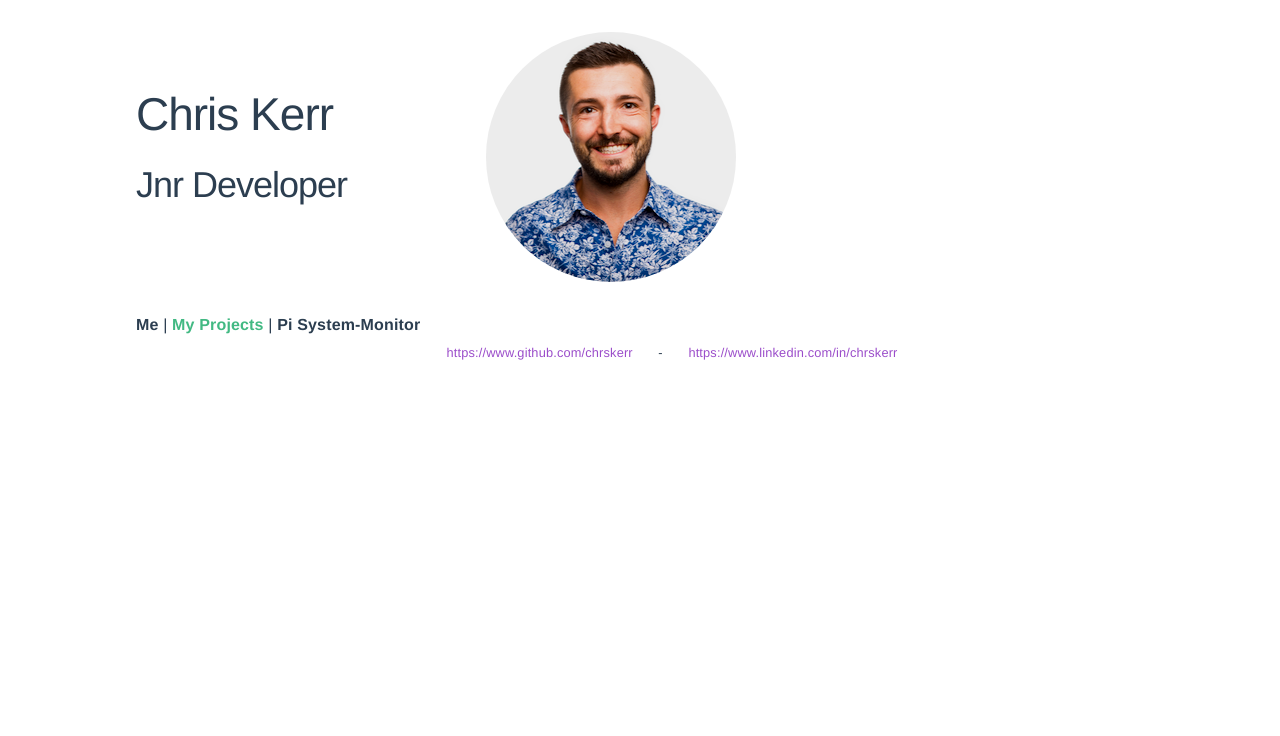
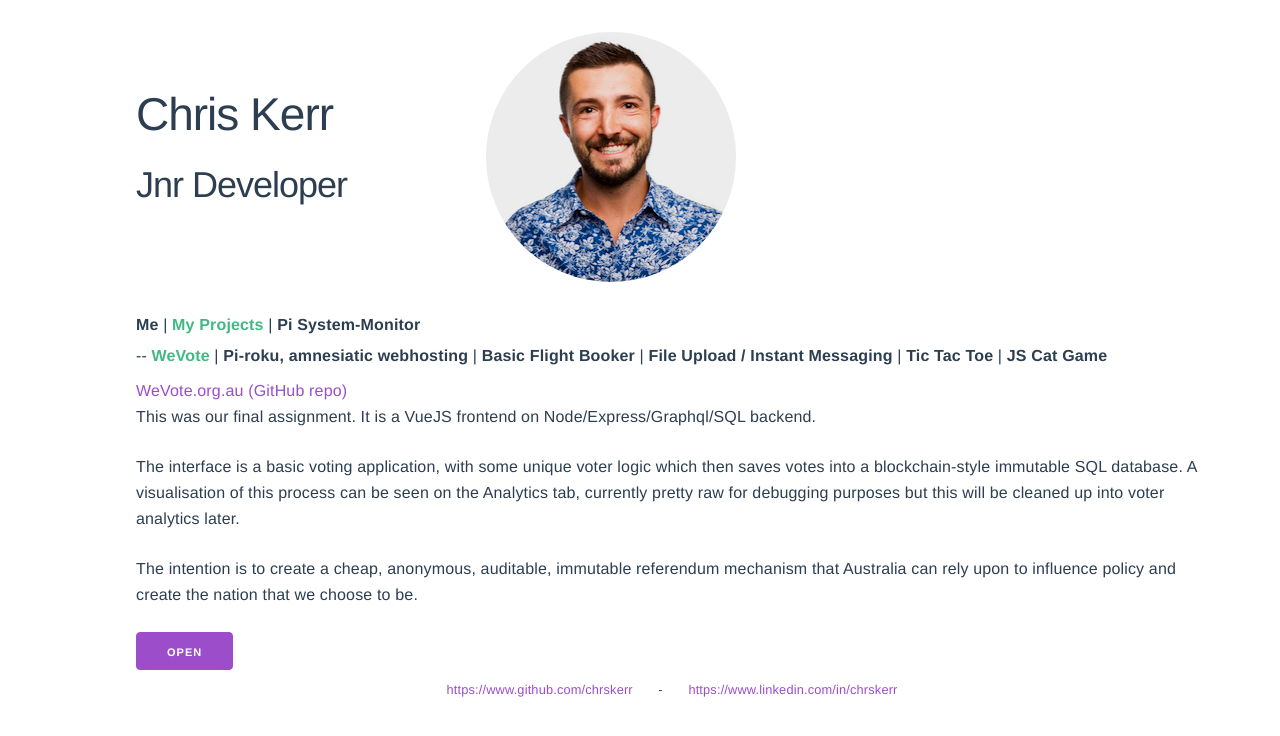
Before and after one commit to chrskerr/chrskerr.com, a Vue app: page /projects/wevote in a window 1280 px wide. Shown: the top 736 px of the page. Built offline with nearby package versions, Linux system fonts and the light colour scheme.

Commit message:
updated referendums link

```diff
--- a/src/components/ProjectNav.vue
+++ b/src/components/ProjectNav.vue
@@ -2,7 +2,7 @@
     <div>
         <div id="nav">
             <span id='hide'>-- </span>
-            <router-link to='/projects/referendum'>Referendum App</router-link><span id='hide'> | </span>
+            <router-link to='/projects/wevote'>WeVote</router-link><span id='hide'> | </span>
             <router-link to="/projects/piroku">Pi-roku, amnesiatic webhosting</router-link><span id='hide'> | </span>
             <router-link to="/projects/basicflights">Basic Flight Booker</router-link><span id='hide'> | </span>
             <router-link to="/projects/projectone">File Upload / Instant Messaging</router-link><span id='hide'> | </span>
--- a/src/router/index.js
+++ b/src/router/index.js
@@ -54,9 +54,9 @@ const routes = [
     component: () => import("../views/projects/BasicFlights.vue")
   },
   {
-    path: "/projects/referendum",
-    name: "referendum",
-    component: () => import("../views/projects/Referendum.vue")
+    path: "/projects/wevote",
+    name: "wevote",
+    component: () => import("../views/projects/WeVote.vue")
   }
 ];
 
--- a/src/views/projects/Referendum.vue
+++ b/src/views/projects/WeVote.vue
@@ -1,12 +1,12 @@
 <template>
-    <div id="referedum">
+    <div id="wevote">
         <project-nav />
-        <a href='https://github.com/chrskerr/referendums.org.au' target="_blank">Australian Referendums (GitHub repo)</a>
+        <a href='https://github.com/chrskerr/wevote.org.au' target="_blank">WeVote.org.au (GitHub repo)</a>
 
         <p>This was our final assignment. It is a VueJS frontend on Node/Express/Graphql/SQL backend.</p>
         <p>The interface is a basic voting application, with some unique voter logic which then saves votes into a blockchain-style immutable SQL database. A visualisation of this process can be seen on the Analytics tab, currently pretty raw for debugging purposes but this will be cleaned up into voter analytics later.</p>
         <p>The intention is to create a cheap, anonymous, auditable, immutable referendum mechanism that Australia can rely upon to influence policy and create the nation that we choose to be.</p>
-        <a class='button' target="_blank" href='https://referendum.chrskerr.com/'>Open</a>
+        <a class='button' target="_blank" href='https://www.wevote.org.au/'>Open</a>
     </div>
 </template>
 
@@ -14,7 +14,7 @@
 import ProjectNav from '../../components/ProjectNav.vue'
 
 export default {
-    name: 'referendum',
+    name: 'wevote',
     components: {
         'project-nav': ProjectNav
     }
```
